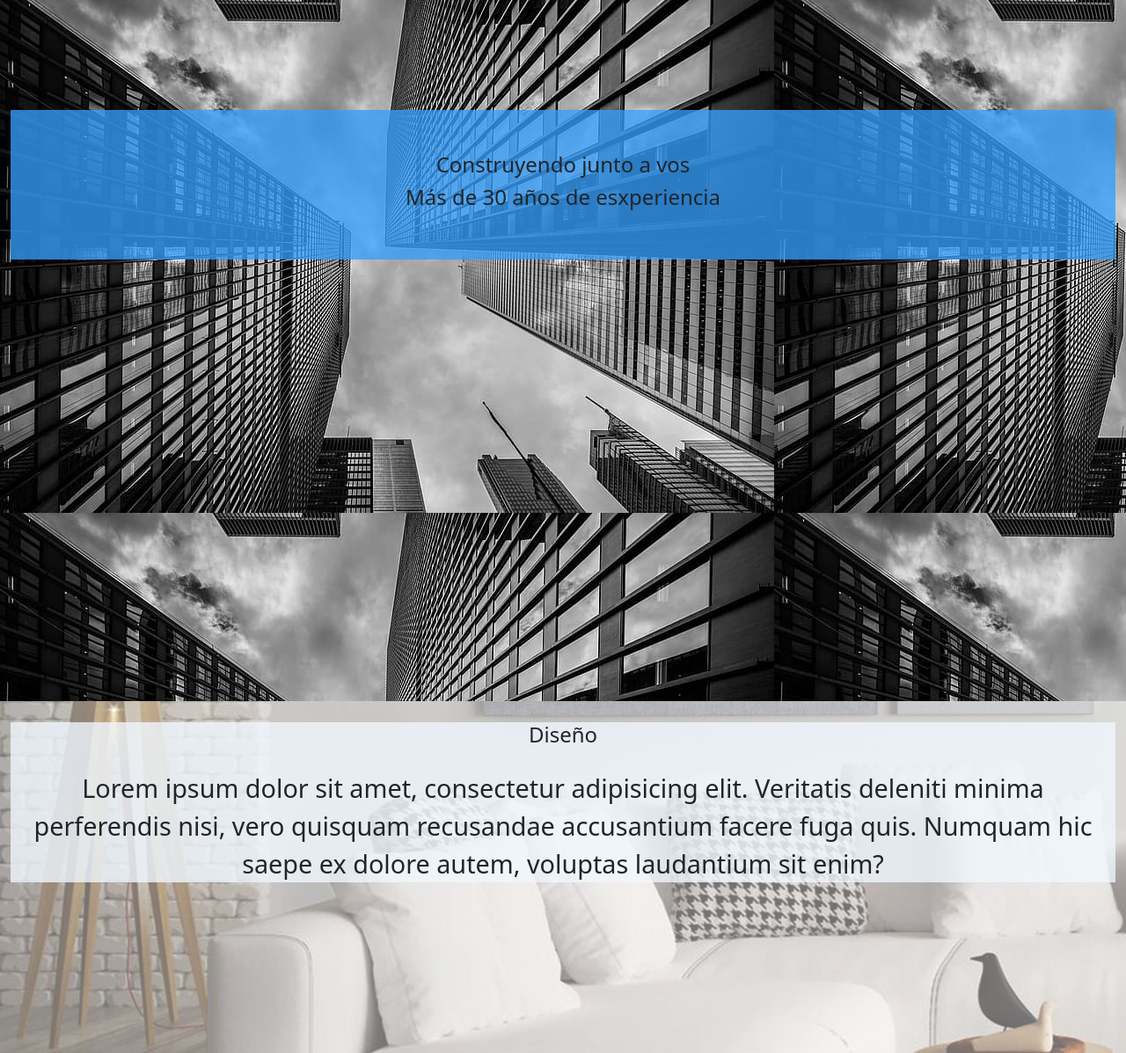
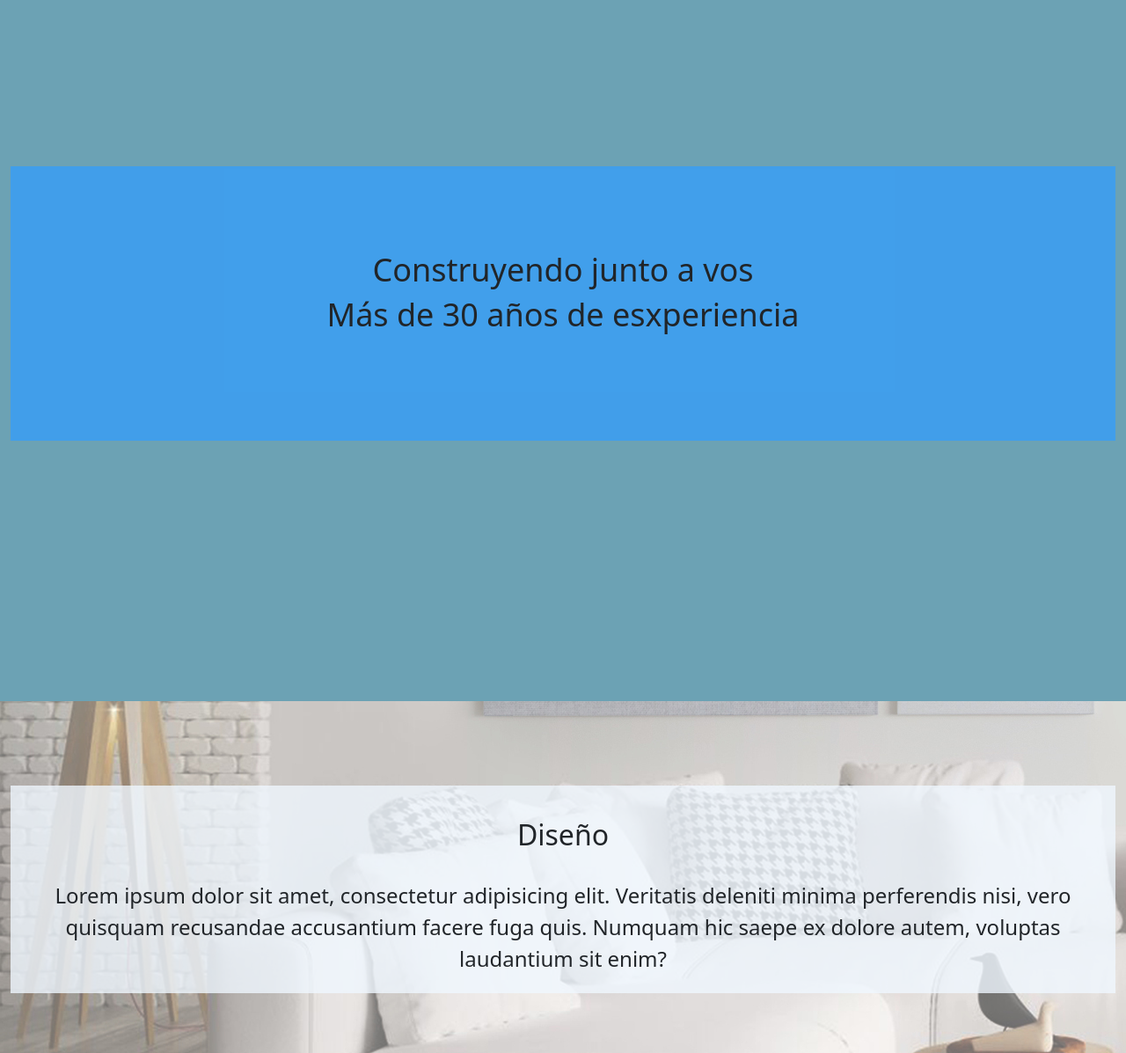
Before and after one commit to AlejandroCunePellegrino/desafio-bootstrap-cu-e, a website: page index.html in a window 1280 px wide. Shown: the part 63-1260 px from the top of the page at 88% size. Drawn offline with nearby package versions, Linux system fonts and the light colour scheme.

Commit message:
se avanzo con la entrega final

```diff
--- a/index.html
+++ b/index.html
@@ -90,7 +90,7 @@
                 <div class="col-12  img-fluid servicios-fondo">
                     <div class="fondo-opacity">
                         <h3 class="servicios text-center" data-aos="fade-up">Diseño</h3>
-                        <p class="text-center lead text" data-aos="fade-up">Lorem ipsum dolor sit amet, consectetur adipisicing elit.
+                        <p class="text-center lead text " data-aos="fade-up">Lorem ipsum dolor sit amet, consectetur adipisicing elit.
                             Veritatis deleniti minima perferendis nisi, vero quisquam
                             recusandae accusantium facere fuga quis. Numquam hic saepe
                             ex dolore autem, voluptas laudantium sit enim?
@@ -144,7 +144,7 @@
                 <div class="col-6 p-3 mt-2 ">
                     <span class="redes"><a href="https://www.facebook.com/luisalberto.morra" target="_blank"><img src="images/icono_facebook_negro.png" alt="facebook" class="redes_img"></a></span>
                     <span class="redes"><a href="https://www.facebook.com/luisalberto.morra" target="_blank"><img src="images/icono_mail_negro.png" alt="email" class="redes_img"></a></span>
-                    <span class="redes"><a href="https://www.facebook.com/luisalberto.morra" target="_blank"><img src="images/icono_wasap_negro.png" alt="whatsapp" class="redes_img"></a></span>
+                    <span class="redes"><a href="https://walink.co/5d70b2" target="_blank"><img src="images/icono_wasap_negro.png" alt="whatsapp" class="redes_img"></a></span>
                 </div>
             </div>
             <footer class=" row bg-dark pb-4">
--- a/scss/style.scss
+++ b/scss/style.scss
@@ -25,7 +25,7 @@
     background-color: rgba(53, 158, 250, 0.781);
 }
 .inicio-fondo{
-    background-image: url(../images/edificioblancoynegro.jpg);
+    background-color: rgb(108, 162, 180);
 }
 .servicios {
     margin: 1em;
@@ -38,6 +38,7 @@
 .servicios-fondo {
     background-image: url(../images/diseñomod.jpg);
     height: 100%;
+    padding-top: 2em;
 }
 
 .servicios-fondo2 {
@@ -46,12 +47,16 @@
 }
 .bg-servi{
     background-color: rgb(234, 238, 240);
+    padding-top: 2em;
 }
 .bg-servi2{
     background-color: rgb(234, 238, 240);
+    padding-top: 2em;
 }
 .fondo-opacity {
     background-color: rgba(240, 248, 255, 0.788);
+    margin-top: 4em;
+    padding: 5px;
 }
 .viewport {
     height: 100vh;
@@ -137,6 +142,13 @@ form button{
     .text{
         font-size: 1.5em;
     }
+    .inicio{
+        height: 9em;
+        padding: 6px;
+        padding-top: 2em;
+        margin-bottom: 8px;
+        margin-top: 5em;
+    }
 }
 
 @media screen and (min-width: 1024px) {
@@ -144,6 +156,16 @@ form button{
         font-size: 1em;
     }
     .text{
-        font-size: 1.8em;
+        font-size: 1.5em;
+    }
+    .inicio{
+        height: 13em;
+        padding-top: 4em;
+        margin-bottom: 8px;
+        margin-top: 8em;
+        font-size: 1.5em;
+    }
+    .col-12 h3 {
+        font-size: 2em;
     }
 }
```
Also changed, not shown: html/Contacto.html (+1 -1 lines), html/Galeria.html (+1 -1 lines), html/Proyectos.html (+1 -1 lines), html/Sobre mi.html (+5 -5 lines), css/style.css.
